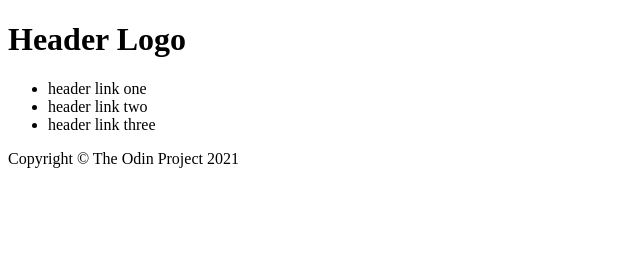
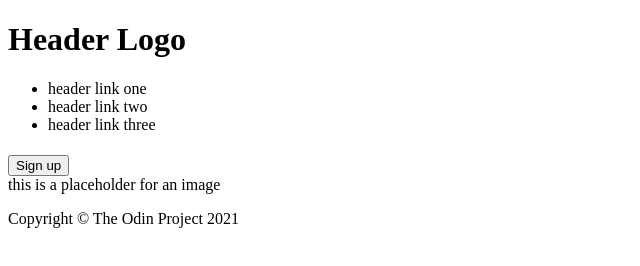
Before and after one commit to andkymon/landing-page, a plain HTML site: page index.html in a window 1280 px wide. Shown: the whole page, without its empty margins (0-640 px from the left). Drawn offline with Linux system fonts and the light colour scheme.

Commit message:
Add Section-1 layout - Add section-1 div with left and right sub-sections - In ss1-left:     - Add h1 element with class "title"     - Add p element with class "subtext"     - Add "Sign up" button - In ss1-right:     - Add placeholder text for an image

```diff
--- a/index.html
+++ b/index.html
@@ -16,6 +16,12 @@
         </ul>
     </div>
     <div class="section-1">
+        <div class="ss1-left">
+            <h1 class="title"></h1>
+            <p class="subtext"></p>
+            <button>Sign up</button>
+        </div>
+        <div class="ss1-right">this is a placeholder for an image</div>
     </div>
     <div class="section 2"></div>
     <div class="section 3"></div>
```
